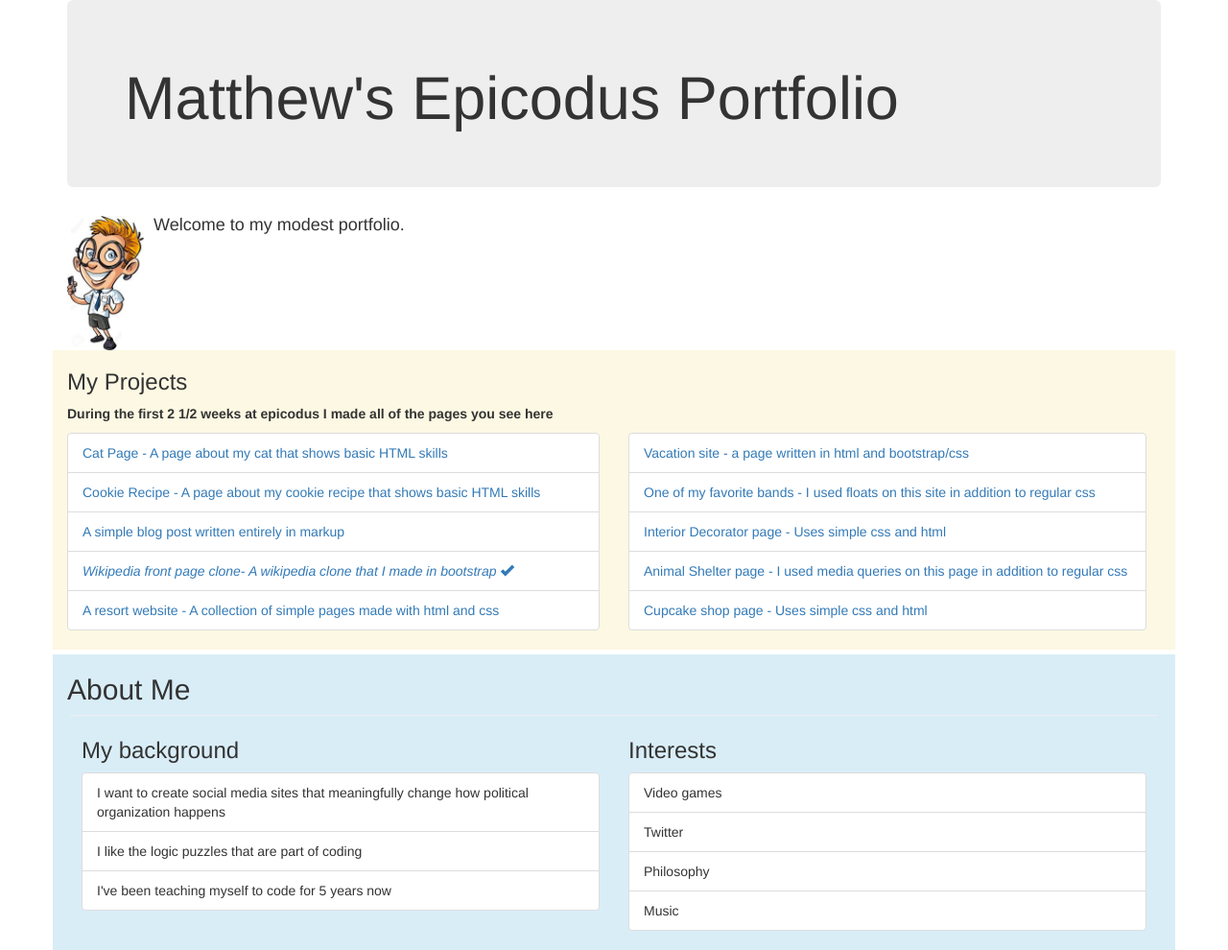
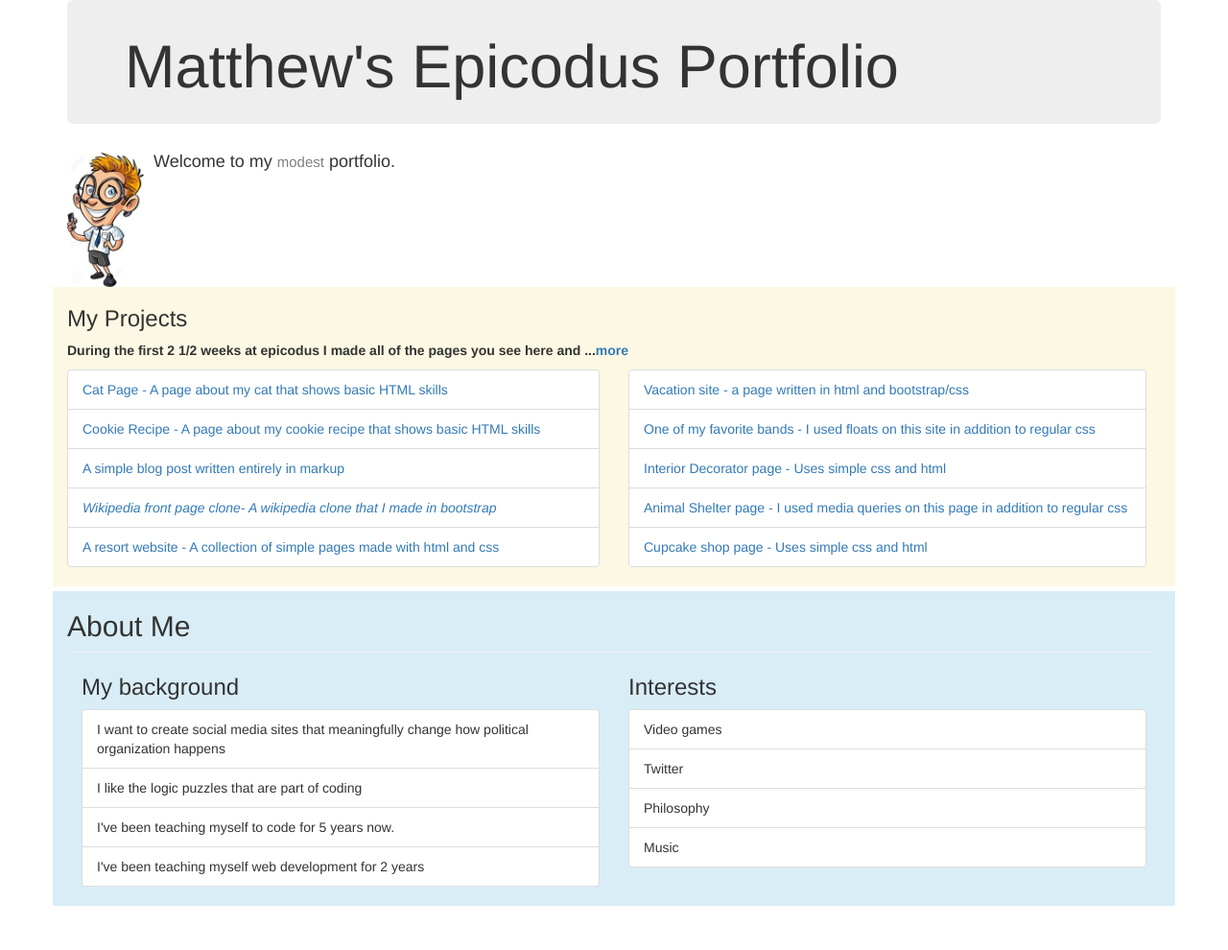
Before and after one commit to OkilyDokily/portfolio, a plain HTML site: page index.html in a window 1280 px wide. Shown: the whole page at 96% size. After the commit the page ends 944 px from the top, so only its background shows below. Drawn offline with nearby package versions, Linux system fonts and the light colour scheme.

Commit message:
create span and reduce size of jumbotron padding

```diff
--- a/css/styles.css
+++ b/css/styles.css
@@ -5,3 +5,14 @@
 hr {
   margin: 3px;
 }
+
+span {
+  font-size: smaller;
+  font-weight: 100;
+  color: grey;
+}
+
+.jumbotron {
+  padding-bottom: 15px;
+  padding-top: 15px;
+}
--- a/index.html
+++ b/index.html
@@ -7,7 +7,7 @@
   </head>
   <body>
     <div class="container">
-      <div class="jumbotron">
+      <div class="jumbotron bg-info">
         <h1>Matthew's Epicodus Portfolio</h1>
       </div>
       <div class="media">
@@ -17,20 +17,20 @@
           </a>
         </div>
         <div class="media-body">
-          <h4 class="media-heading">Welcome to my modest portfolio.</h4>
+          <h4 class="media-heading">Welcome to my <span>modest</span> portfolio.</h4>
         </div>
       </div>
 
       <div class="row">
         <div class="projects col-md-12 bg-warning">
             <h3>My Projects</h3>
-            <p><strong>During the first 2 1/2 weeks at epicodus I made all of the pages you see here</strong> </p>
+            <p><strong>During the first 2 1/2 weeks at epicodus I made all of the pages you see here and ...<a href="https://github.com/OkilyDokily">more</a></strong> </p>
             <div >
               <ul class="list-group col-md-6">
                 <li class="list-group-item"><a href="https://github.com/OkilyDokily/cat-page">Cat Page - A page about my cat that shows basic HTML skills</a></li>
                 <li class="list-group-item"><a href="https://github.com/OkilyDokily/cookie-recipe">Cookie Recipe - A page about my cookie recipe that shows basic HTML skills</a></li>
                 <li class="list-group-item"><a href="https://github.com/OkilyDokily/blog-post/blob/master/blog-post.md">A simple blog post written entirely in markup</a></li>
-                <li class="list-group-item"><a href="https://github.com/OkilyDokily/wikipedia"><em>Wikipedia front page clone- A wikipedia clone that I made in bootstrap</em> <span class="glyphicon glyphicon-ok" aria-hidden="true"></span></a></li>
+                <li class="list-group-item"><a href="https://github.com/OkilyDokily/wikipedia"><em>Wikipedia front page clone- A wikipedia clone that I made in bootstrap</em></a></li>
                 <li class="list-group-item"><a href="https://github.com/OkilyDokily/resort">A resort website - A collection of simple pages made with html and css</a></li>
               </ul>
             </div>
@@ -56,7 +56,8 @@
               <ul class="list-group">
                 <li class="list-group-item">I want to create social media sites that meaningfully change how political organization happens</li>
                 <li class="list-group-item">I like the logic puzzles that are part of coding</li>
-                <li class="list-group-item">I've been teaching myself to code for 5 years now</li>
+                <li class="list-group-item">I've been teaching myself to code for 5 years now.</li>
+                <li class="list-group-item">I've been teaching myself web development for 2 years</li>
 
               </ul>
           </div>
```
